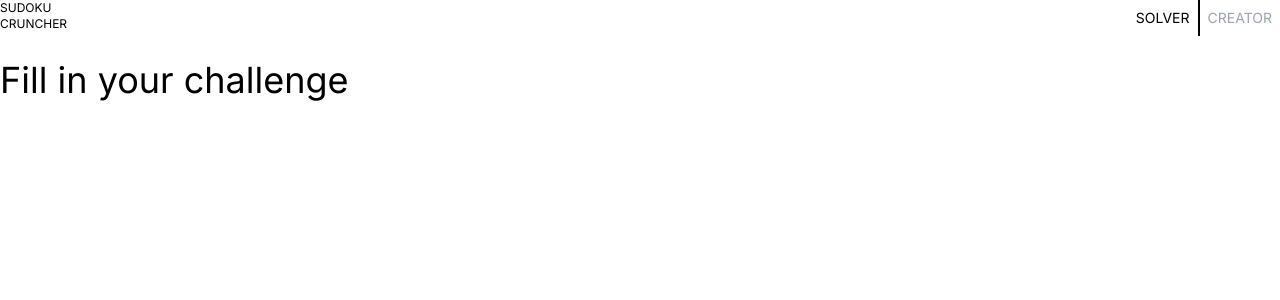
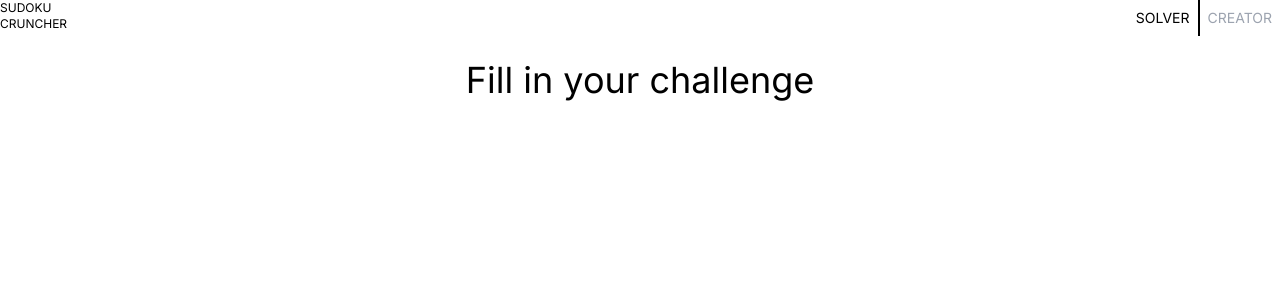
Before and after one commit to raswonders/sudoku-test, a Next.js app: page / in a window 1280 px wide. Shown: the top 300 px of the page. Built offline with nearby package versions, Linux system fonts and the light colour scheme.

Commit message:
center heading on lg screen

```diff
--- a/src/app/components/Header.jsx
+++ b/src/app/components/Header.jsx
@@ -12,7 +12,7 @@ export function Header({ title, appMode }) {
         </div>
       </div>
 
-      <h1 className="text-4xl mt-6">{title}</h1>
+      <h1 className="text-4xl mt-6 lg:text-center">{title}</h1>
     </header>
   )
 }
```
